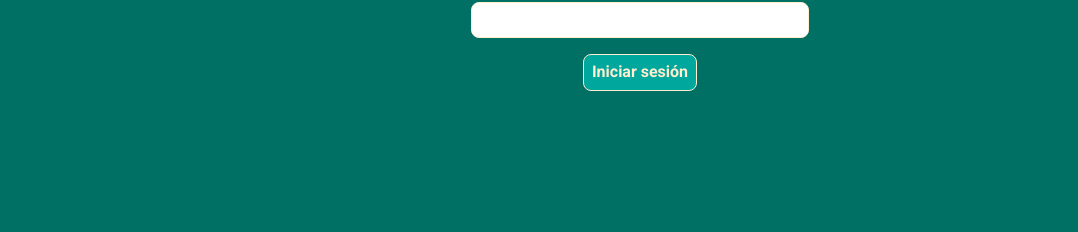
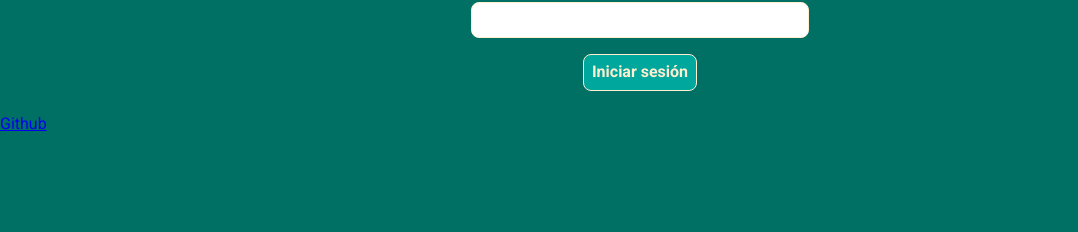
Before and after one commit to a19camoan/dwes-ud4, a PHP site: page / in a window 1280 px wide. Shown: the part 568-800 px from the top of the page, without its empty margins (0-1078 px from the left). Run offline with PHP 8.4, Linux system fonts and the light colour scheme.

Commit message:
Añadidos enlaces al repositorio

```diff
--- a/actividad_evaluable/index.php
+++ b/actividad_evaluable/index.php
@@ -223,6 +223,9 @@ FORM;
             ?>
         </div>
     </div>
+    <footer>
+        <p><a href='https://github.com/a19camoan/dwes-ud4' target='_blank'>Github</a></p>
+    </footer>
 </body>
 
 </html>
--- a/autentificacion/ej1/index.php
+++ b/autentificacion/ej1/index.php
@@ -89,6 +89,8 @@
             lorem dolor, sed ultrices libero condimentum id. Orci varius natoque penatibus et magnis dis parturient
             montes, nascetur ridiculus mus.</p>
     </div>
+
+    <p><a href='https://github.com/a19camoan/dwes-ud4' target='_blank'>Github</a></p>
 </body>
 
 </html>
--- a/autentificacion/ej2/index.php
+++ b/autentificacion/ej2/index.php
@@ -75,6 +75,8 @@
             lorem dolor, sed ultrices libero condimentum id. Orci varius natoque penatibus et magnis dis parturient
             montes, nascetur ridiculus mus.</p>
     </div>
+
+    <p><a href='https://github.com/a19camoan/dwes-ud4' target='_blank'>Github</a></p>
 </body>
 
 </html>
--- a/autentificacion/ej3/index.php
+++ b/autentificacion/ej3/index.php
@@ -7,7 +7,7 @@
      * @author Andrés <a19camoan@iesgrancapitan.org>
      */
     $usuario_autorizado = 'usuario';
-    $contrasena_autorizada = 'contrasena_secreta';
+    $contrasena_autorizada = 'contrasena';
 
     if (!isset($_SERVER['PHP_AUTH_USER']) || !isset($_SERVER['PHP_AUTH_PW']) ||
         $_SERVER['PHP_AUTH_USER'] !== $usuario_autorizado || $_SERVER['PHP_AUTH_PW'] !== $contrasena_autorizada) {
@@ -36,6 +36,8 @@
         <input type="password" id="contrasena" name="contrasena" required><br>
         <input type="submit" value="Iniciar sesión">
     </form>
+
+    <p><a href='https://github.com/a19camoan/dwes-ud4' target='_blank'>Github</a></p>
 </body>
 
 </html>
```
